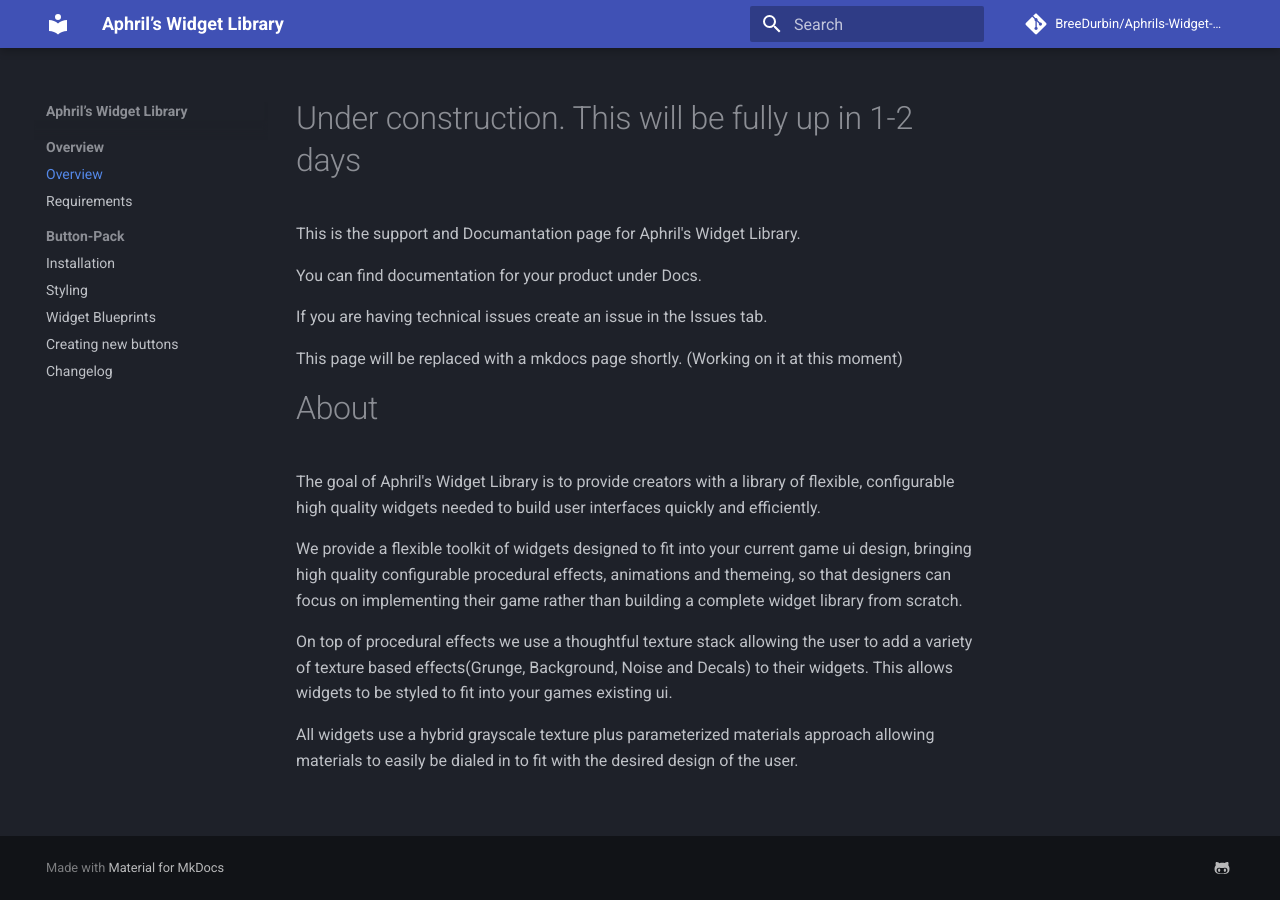
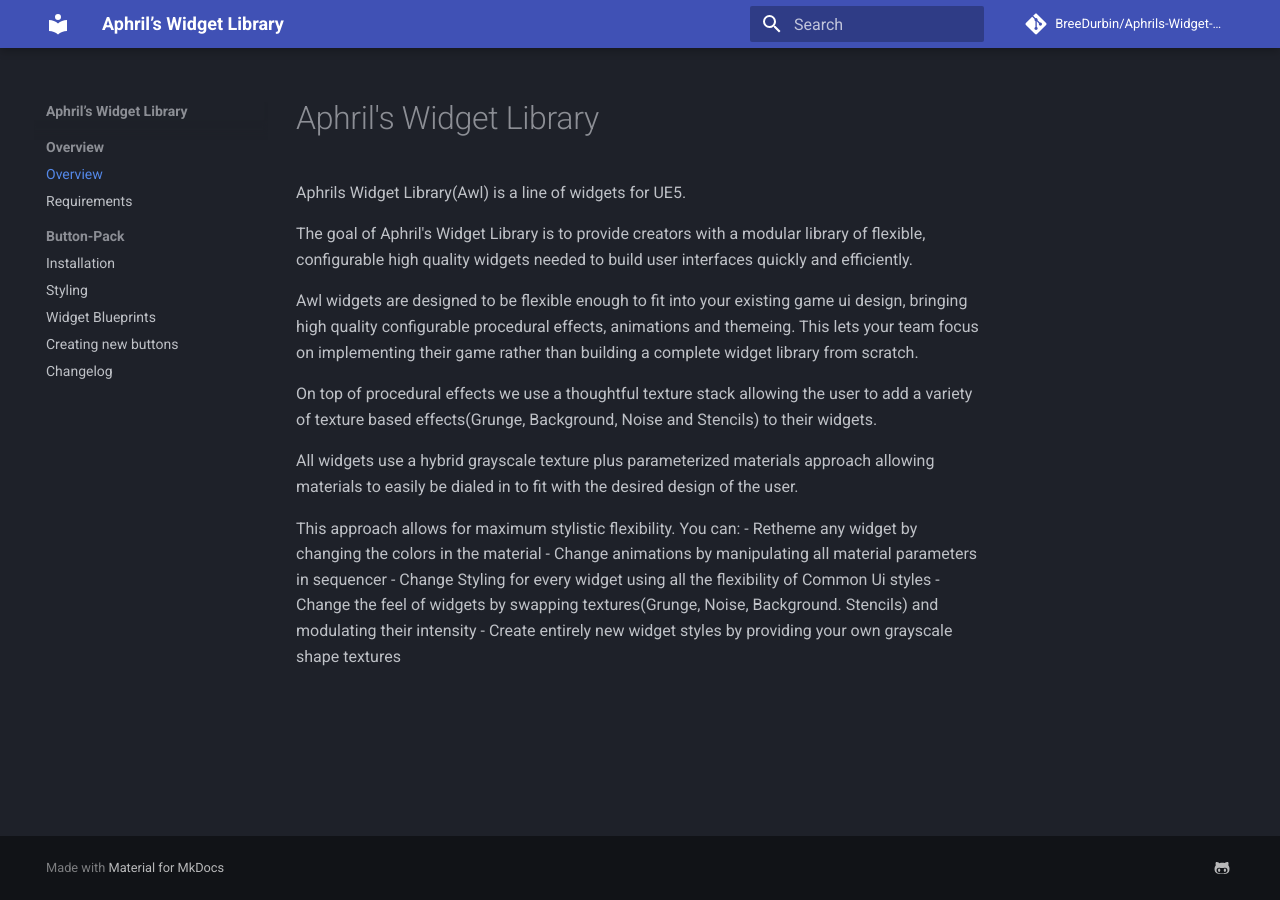
Before and after one commit to BreeDurbin/Aphrils-Widget-Library, an MkDocs documentation site: the page built from docs/index.md, in a window 1280 px wide. Built offline with MkDocs 1.6.1 and Material for MkDocs 9.7.7, drawn with Linux system fonts in a browser that asks for light colours; comment, search, counter and statistics services are not loaded.

Commit message:
More updates

```diff
--- a/docs/index.md
+++ b/docs/index.md
@@ -1,23 +1,19 @@
-# Under construction. This will be fully up in 1-2 days
+# Aphril's Widget Library
 
-This is the support and Documantation page for Aphril's Widget Library.
+Aphrils Widget Library(Awl) is a line of widgets for UE5.
 
-You can find documentation for your product under Docs.
+The goal of Aphril's Widget Library is to provide creators with a modular library of flexible, configurable high quality widgets needed to build user interfaces quickly and efficiently.
 
-If you are having technical issues create an issue in the Issues tab.
+Awl widgets are designed to be flexible enough to fit into your existing game ui design, bringing high quality configurable procedural effects, animations and themeing.
+This lets your team focus on implementing their game rather than building a complete widget library from scratch.
 
-
-This page will be replaced with a mkdocs page shortly. (Working on it at this moment)
-
-
-# About
-
-The goal of Aphril's Widget Library is to provide creators with a library of flexible, configurable high quality widgets needed to build user interfaces quickly and efficiently.
-
-We provide a flexible toolkit of widgets designed to fit into your current game ui design, bringing high quality configurable procedural effects, animations and themeing,
-so that designers can focus on implementing their game rather than building a complete widget library from scratch.
-
-On top of procedural effects we use a thoughtful texture stack allowing the user to add a variety of texture based effects(Grunge, Background, Noise and Decals) to their widgets.
-This allows widgets to be styled to fit into your games existing ui.
+On top of procedural effects we use a thoughtful texture stack allowing the user to add a variety of texture based effects(Grunge, Background, Noise and Stencils) to their widgets.
 
 All widgets use a hybrid grayscale texture plus parameterized materials approach allowing materials to easily be dialed in to fit with the desired design of the user.
+
+This approach allows for maximum stylistic flexibility.  You can:
+- Retheme any widget by changing the colors in the material
+- Change animations by manipulating all material parameters in sequencer
+- Change Styling for every widget using all the flexibility of Common Ui styles
+- Change the feel of widgets by swapping textures(Grunge, Noise, Background. Stencils) and modulating their intensity
+- Create entirely new widget styles by providing your own grayscale shape textures
```
Also changed, not shown: site/index.html, site/search/search_index.json.
